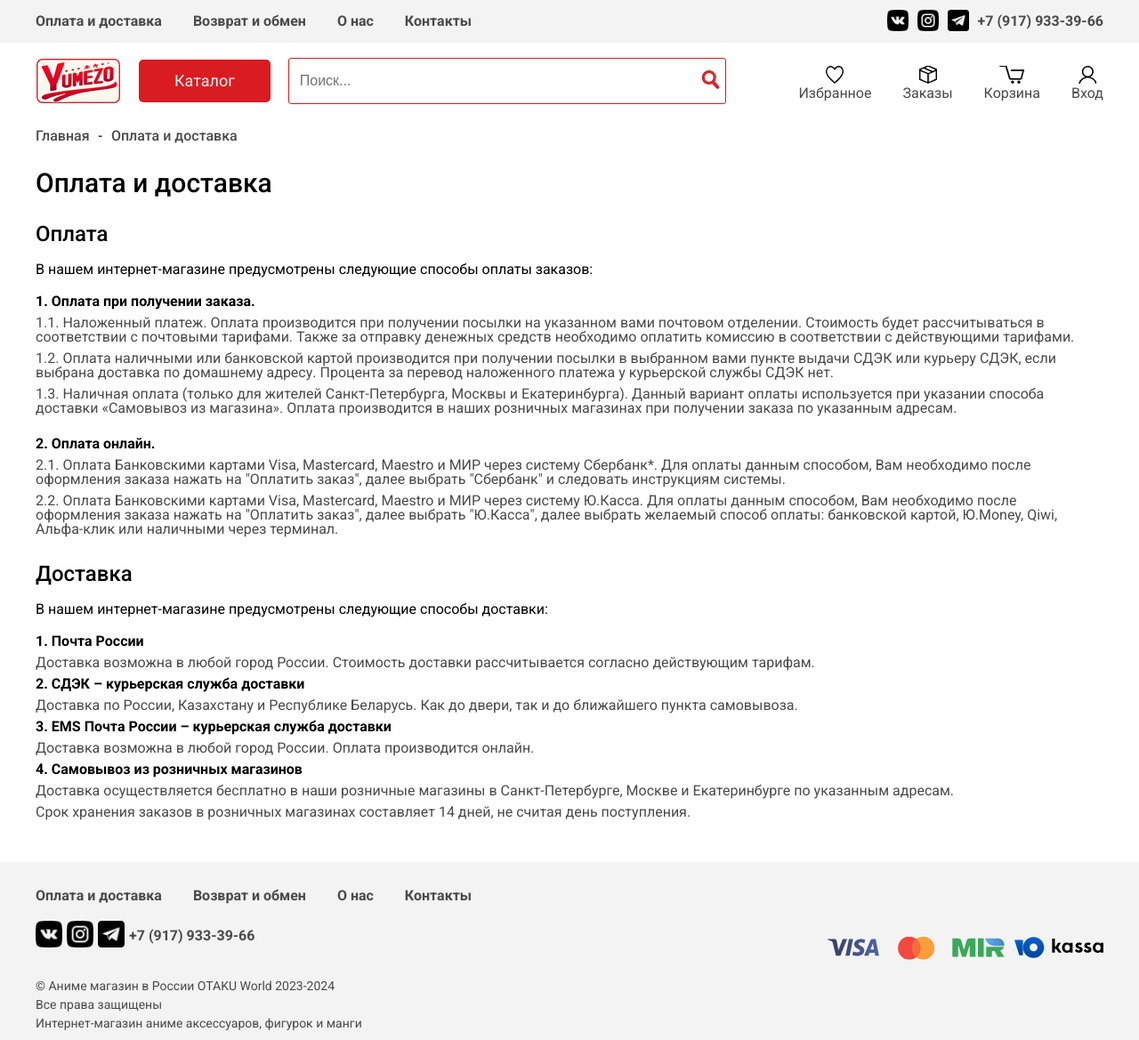
After one commit to katsuyorii/yumezo, a Django app: page /delivery/ in a window 1280 px wide. The commit adds this page. Shown: the whole page at 89% size. Run offline with Django 5.2, Linux system fonts and the light colour scheme.

Commit message:
Create about, contacts, delivery, refund html pages and views

```diff
--- /dev/null
+++ b/core/templates/core/delivery.html
@@ -0,0 +1,35 @@
+{% extends "base.html" %}
+{% load static %}
+
+{% block content %}
+    <div class="catalog-list-main-row-link">
+        <a class="catalog-list-main-row-link-item" href="{% url 'index' %}">Главная</a>
+        <p>-</p>
+        <a class="catalog-list-main-row-link-item" href="{% url 'delivery' %}">Оплата и доставка</a>
+    </div>
+
+    <h1 class="pay_delivery-title">Оплата и доставка</h1>
+    <h2 class="pay_deliver-pays">Оплата</h2>
+    <p class="pay_deliver-between">В нашем интернет-магазине предусмотрены следующие способы оплаты заказов:</p>
+    <p class="pay_deliver-text-bold">1. Оплата при получении заказа.</p>
+    <p class="pay_deliver-text">1.1. Наложенный платеж. Оплата производится при получении посылки на указанном вами почтовом отделении. Стоимость будет рассчитываться в соответствии с почтовыми тарифами. Также за отправку денежных средств необходимо оплатить комиссию в соответствии с действующими тарифами.</p>
+    <p class="pay_deliver-text">1.2. Оплата наличными или банковской картой производится при получении посылки в выбранном вами пункте выдачи СДЭК или курьеру СДЭК, если выбрана доставка по домашнему адресу. Процента за перевод наложенного платежа у курьерской службы СДЭК нет.</p>
+    <p class="pay_deliver-text">1.3. Наличная оплата (только для жителей Санкт-Петербурга, Москвы и Екатеринбурга).
+        Данный вариант оплаты используется при указании способа доставки «Самовывоз из магазина». Оплата производится в наших розничных магазинах при получении заказа по указанным адресам.</p>
+    <br>
+    <p class="pay_deliver-text-bold">2. Оплата онлайн.</p>
+    <p class="pay_deliver-text">2.1. Оплата Банковскими картами Visa, Mastercard, Maestro и МИР через систему Сбербанк*. Для оплаты данным способом, Вам необходимо после оформления заказа нажать на "Оплатить заказ", далее выбрать "Сбербанк" и следовать инструкциям системы.</p>
+    <p class="pay_deliver-text">2.2. Оплата Банковскими картами Visa, Mastercard, Maestro и МИР через систему Ю.Касса. Для оплаты данным способом, Вам необходимо после оформления заказа нажать на "Оплатить заказ", далее выбрать "Ю.Касса", далее выбрать желаемый способ оплаты: банковской картой, Ю.Money, Qiwi, Альфа-клик или наличными через терминал.</p>
+
+    <h2 class="pay_deliver-pays">Доставка</h2>
+    <p class="pay_deliver-between">В нашем интернет-магазине предусмотрены следующие способы доставки:</p>
+    <p class="pay_deliver-text-bold">1. Почта России</p>
+    <p class="pay_deliver-text">Доставка возможна в любой город России. Стоимость доставки рассчитывается согласно действующим тарифам.</p>
+    <p class="pay_deliver-text-bold">2. СДЭК – курьерская служба доставки</p>
+    <p class="pay_deliver-text">Доставка по России, Казахстану и Республике Беларусь. Как до двери, так и до ближайшего пункта самовывоза.</p>
+    <p class="pay_deliver-text-bold">3. EMS Почта России – курьерская служба доставки</p>
+    <p class="pay_deliver-text">Доставка возможна в любой город России. Оплата производится онлайн.</p>
+    <p class="pay_deliver-text-bold">4. Самовывоз из розничных магазинов</p>
+    <p class="pay_deliver-text">Доставка осуществляется бесплатно в наши розничные магазины в Санкт-Петербурге, Москве и Екатеринбурге по указанным адресам.</p>
+    <p class="pay_deliver-text">Срок хранения заказов в розничных магазинах составляет 14 дней, не считая день поступления.</p>
+{% endblock content %}
--- a/core/urls.py
+++ b/core/urls.py
@@ -1,6 +1,10 @@
 from django.urls import path
-from .views import IndexView
+from .views import IndexView, AboutView, DeliveryView, RefundView, ContactsView
 
 urlpatterns = [
     path('', IndexView.as_view(), name='index'),
+    path('delivery/', DeliveryView.as_view(), name='delivery'),
+    path('refund/', RefundView.as_view(), name='refund'),
+    path('about/', AboutView.as_view(), name='about'),
+    path('contacts/', ContactsView.as_view(), name='contacts'),
 ]
--- a/core/views.py
+++ b/core/views.py
@@ -2,6 +2,9 @@ from django.views.generic import TemplateView
 from .models import SliderImage, NewsProductImage
 
 
+'''
+Класс-представление для страницы - "Главная".
+'''
 class IndexView(TemplateView):
     template_name = 'core/index.html'
 
@@ -10,3 +13,55 @@ class IndexView(TemplateView):
         context['title'] = 'Аниме магазин Yumezo'
         context['slider_images'] = SliderImage.objects.all()
         context['news_product_images'] = NewsProductImage.objects.first()
+
+
+'''
+Класс-представление для страницы - "О нас".
+'''
+class AboutView(TemplateView):
+    template_name = 'core/about.html'
+
+    def get_context_data(self, **kwargs):
+        context = super().get_context_data(**kwargs)
+        context['title'] = 'О нас'
+
+        return context
+
+
+'''
+Класс-представление для страницы - "Оплата и доставка".
+'''
+class DeliveryView(TemplateView):
+    template_name = 'core/delivery.html'
+
+    def get_context_data(self, **kwargs):
+        context = super().get_context_data(**kwargs)
+        context['title'] = 'Оплата и доставка'
+
+        return context
+
+
+'''
+Класс-представление для страницы - "Возврат и обмен".
+'''
+class RefundView(TemplateView):
+    template_name = 'core/refund.html'
+
+    def get_context_data(self, **kwargs):
+        context = super().get_context_data(**kwargs)
+        context['title'] = 'Возврат и обмен'
+
+        return context
+
+
+'''
+Класс-представление для страницы - "Контакты".
+'''
+class ContactsView(TemplateView):
+    template_name = 'core/contacts.html'
+
+    def get_context_data(self, **kwargs):
+        context = super().get_context_data(**kwargs)
+        context['title'] = 'Контакты'
+
+        return context
--- a/templates/base.html
+++ b/templates/base.html
@@ -19,10 +19,10 @@
                 <div class="header-row">
                     <div class="header-nav">
                         <ul class="header-nav-menu">
-                            <a class="header-nav-menu-item" href="#"><li>Оплата и доставка</li></a>
-                            <a class="header-nav-menu-item" href="#"><li>Возврат и обмен</li></a>
-                            <a class="header-nav-menu-item" href="#"><li>О нас</li></a>
-                            <a class="header-nav-menu-item" href="#"><li>Контакты</li></a>
+                            <a class="header-nav-menu-item" href="{% url 'delivery' %}"><li>Оплата и доставка</li></a>
+                            <a class="header-nav-menu-item" href="{% url 'refund' %}"><li>Возврат и обмен</li></a>
+                            <a class="header-nav-menu-item" href="{% url 'about' %}"><li>О нас</li></a>
+                            <a class="header-nav-menu-item" href="{% url 'contacts' %}"><li>Контакты</li></a>
                         </ul>
                     </div>
                     <div class="header-social-phone">
@@ -41,7 +41,7 @@
             <div class="inner">
                 <div class="main-row">
                     <div class="main-row-left">
-                        <a href="#"><img src="{% static 'img/logo.png' %}" alt="Logo" class="main-row-left-logo"></a>
+                        <a href="{% url 'index' %}"><img src="{% static 'img/logo.png' %}" alt="Logo" class="main-row-left-logo"></a>
                         <a class="main-row-left-btn" href="#">Каталог</a>
                         <form action="#" method="GET">
                             <div id="file-info" class='search-form'>
@@ -90,10 +90,10 @@
                         <div class="footer-block">
                             <div class="header-nav">
                                 <ul class="header-nav-menu">
-                                    <a class="header-nav-menu-item" href="#"><li>Оплата и доставка</li></a>
-                                    <a class="header-nav-menu-item" href="#"><li>Возврат и обмен</li></a>
-                                    <a class="header-nav-menu-item" href="#"><li>О нас</li></a>
-                                    <a class="header-nav-menu-item" href="#"><li>Контакты</li></a>
+                                    <a class="header-nav-menu-item" href="{% url 'delivery' %}"><li>Оплата и доставка</li></a>
+                                    <a class="header-nav-menu-item" href="{% url 'refund' %}"><li>Возврат и обмен</li></a>
+                                    <a class="header-nav-menu-item" href="{% url 'about' %}"><li>О нас</li></a>
+                                    <a class="header-nav-menu-item" href="{% url 'contacts' %}"><li>Контакты</li></a>
                                 </ul>
                             </div>
                         </div>
```
Also changed, not shown: core/templates/core/about.html (added, +25 -0 lines), core/templates/core/contacts.html (added, +18 -0 lines), core/templates/core/refund.html (added, +24 -0 lines).
